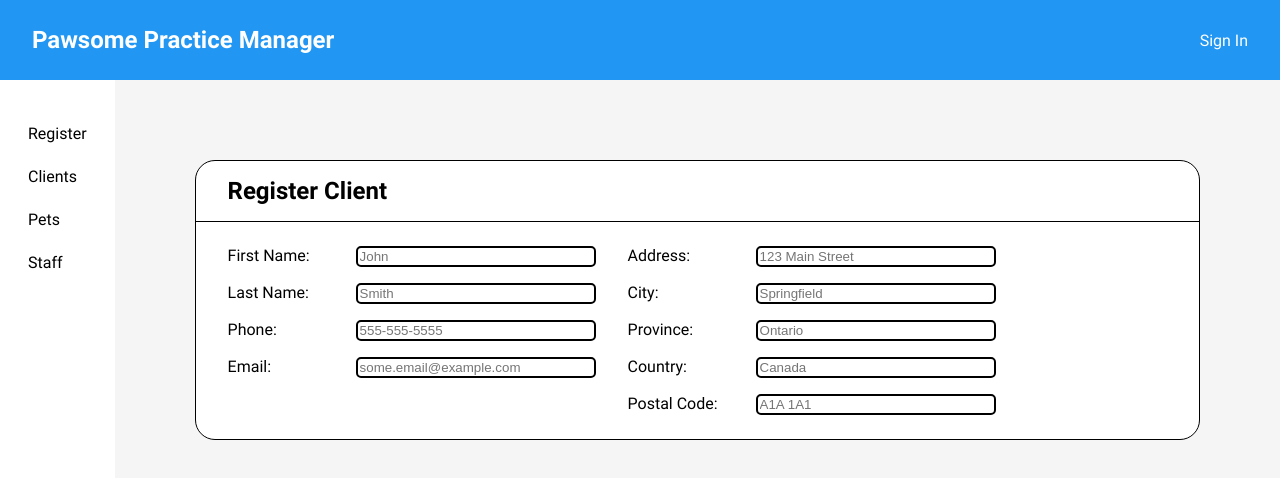
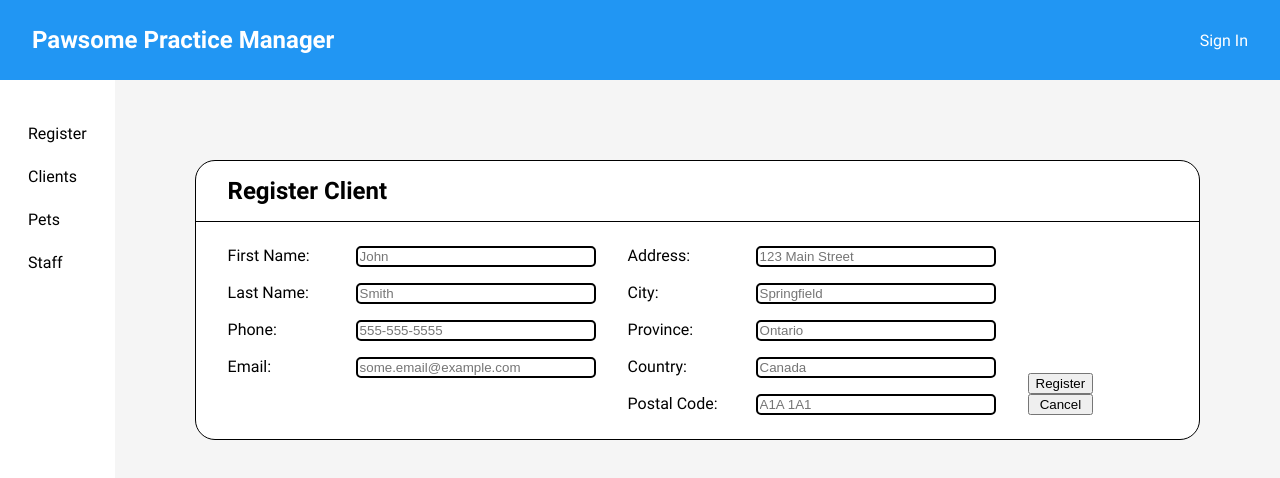
Before and after one commit to TomMhammond/capstone-client, a React (Create React App) app: page /register/client in a window 1280 px wide. Shown: the top 478 px of the page. Built offline with nearby package versions, Linux system fonts and the light colour scheme.

Commit message:
add buttons to client form

```diff
--- a/src/components/ClientForm/ClientForm.jsx
+++ b/src/components/ClientForm/ClientForm.jsx
@@ -43,6 +43,10 @@ export default function ClientForm(){
                     <input className='client-form__input' type='text' name='postalCode' id='postalCode' placeholder='A1A 1A1'></input>
                 </div>
             </div>
+            <div className='client-form__container client-form__button-container'>
+                <button>Register</button>
+                <button>Cancel</button>
+            </div>
         </form>
     )
 }
--- a/src/components/ClientForm/ClientForm.scss
+++ b/src/components/ClientForm/ClientForm.scss
@@ -21,4 +21,11 @@
         border: 2px solid black;
         border-radius: 5px;
     }
+
+    &__button-container{
+        display: flex;
+        flex-direction: column;
+        justify-content: flex-end;
+        padding-bottom: .5rem;
+    }
 }
```
